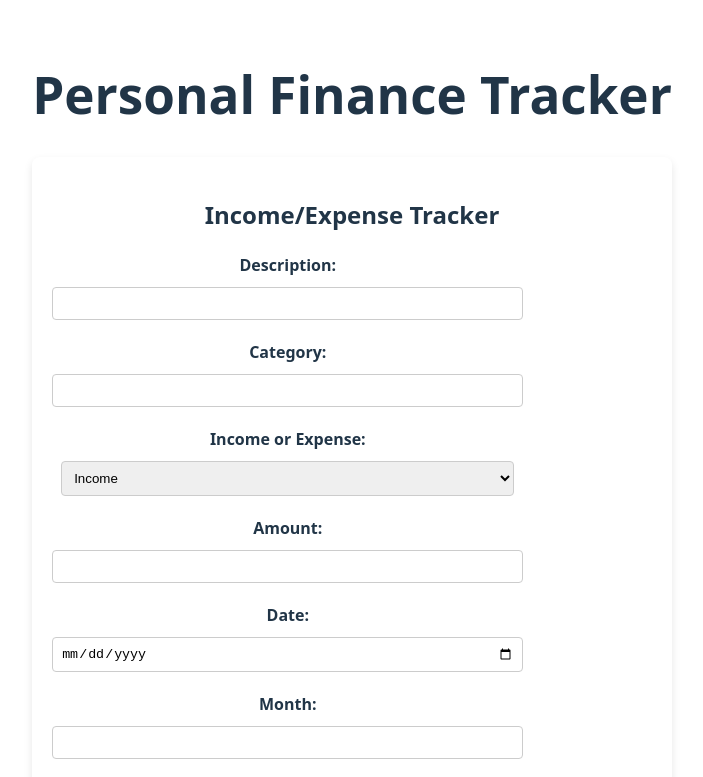
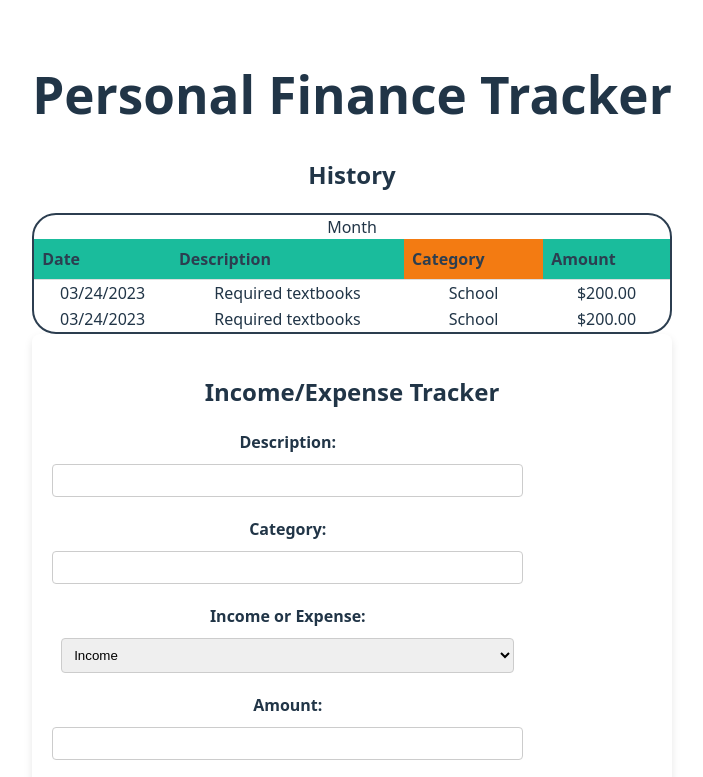
Before and after one commit to Larson04/PersonalFinanceTracker, a Svelte app: page / in a window 1280 px wide. Shown: the top 777 px of the page, without its empty margins (288-991 px from the left). Built offline with nearby package versions, Linux system fonts and the light colour scheme.

Commit message:
Start of Transaction display

```diff
--- a/index.html
+++ b/index.html
@@ -2,7 +2,6 @@
 <html lang="en">
   <head>
     <meta charset="UTF-8" />
-    <link rel="icon" type="image/svg+xml" href="/vite.svg" />
     <meta name="viewport" content="width=device-width, initial-scale=1.0" />
     <title>Personal Finance Tracker</title>
   </head>
--- a/site-plan/site-plan.css
+++ b/site-plan/site-plan.css
@@ -6,25 +6,26 @@ Fonts are separated by a | */
 
 :root {
   /* change the values below to your colors from your palette */
-  --primary-color: #FF6523   ;
-  --secondary-color: #1982C4 ;
-  --accent1-color: #FEE9AE;
-  --accent2-color: #2E3532;
+  --primary-color: #2C3E50   ;
+  --secondary-color: #E74C3C ;
+  --accent1-color: #ECF0F1;
+  --income: #1ABC9C;
+  --expense: #f37b12;
 
   /* change the values below to your chosen font(s) */
-  --heading-font: "Rock Salt";
-  --paragraph-font: Montserrat, 'Segoe UI', Tahoma, Geneva, Verdana, sans-serif;
+  --heading-font: Montserrat, sans-serif;
+  --paragraph-font: "Open Sans",sans-serif;
 
   /* these colors below should be chosen from among your palette colors above */
-  --headline-color-on-white: #FF6523;  /* headlines on a white background */
-  --headline-color-on-color: #2E3532; /* headlines on a colored background */
+  --headline-color-on-white: var(--primary-color);  /* headlines on a white background */
+  --headline-color-on-color: var(--secondary-color); /* headlines on a colored background */
   --paragraph-color-on-white: #2E3532; /* paragraph text on a white background */
-  --paragraph-color-on-color: #EFF2F2; /* paragraph text on a colored background */
-  --paragraph-background-color: #1982C4  ;
-  --nav-link-color: #FEE9AE;
-  --nav-background-color: #1982C4;
-  --nav-hover-link-color: #FEE9AE;
-  --nav-hover-background-color: #FF6523;
+  --paragraph-color-on-color: var(--accent1-color); /* paragraph text on a colored background */
+  --paragraph-background-color: var(--secondary-color)  ;
+  --nav-link-color: var(--accent1-color);
+  --nav-background-color: var(--secondary-color);
+  --nav-hover-link-color: var(--primary-color);
+  --nav-hover-background-color: var(--expense);
 }
 
 
@@ -63,7 +64,7 @@ header {
   padding: 1em;
   text-align: center;
   color: var(--headline-color-on-color);
-  background-color: #FF6523;
+  background-color: var(--primary-color);
 }
 header > h1, header > h2 {
   color: var(--headline-color-on-color);
@@ -97,8 +98,11 @@ p {
 .accent1 {
   background-color: var(--accent1-color);
 }
-.accent2{
-  background-color: var(--accent2-color);
+.income{
+  background-color: var(--income);
+}
+.expense{
+  background-color: var(--expense);
 }
 
 p.colored {
--- a/src/App.svelte
+++ b/src/App.svelte
@@ -1,5 +1,6 @@
 <script>
   import InputForm from './lib/InputForm.svelte';
+  import TransactionTable from './lib/TransactionTable.svelte';
 </script>
 
 <header id="header">
@@ -12,7 +13,9 @@
     <h1>Personal Finance Tracker</h1>
   </div>
   <div class="main"></div>
-  <div class="listings"></div>
+  <div class="listings">
+    <TransactionTable />
+  </div>
 
   <div id="inputForm">
     <InputForm />
--- a/src/js/utils.js
+++ b/src/js/utils.js
@@ -0,0 +1,20 @@
+// retrieve data from localstorage
+export function getLocalStorage(key) {
+    const data = localStorage.getItem(key);
+    if (data) {
+      try {
+        const parsedData = JSON.parse(data);
+
+        // Ensure the returned data is an array, even if it's a single object
+        return Array.isArray(parsedData) ? parsedData : [parsedData];
+      } catch (e) {
+        return 'Parsing Error'
+      }
+    }
+    return []; // Return empty array if nothing is in localStorage
+}
+
+// save data to local storage
+export function setLocalStorage(key, data) {
+localStorage.setItem(key, JSON.stringify(data));
+}
--- a/src/lib/ExpenseForm.svelte
+++ /dev/null
@@ -1,3 +0,0 @@
-<script>
-
-</script>
--- /dev/null
+++ b/src/lib/TransactionEntry.svelte
@@ -0,0 +1,26 @@
+<script>
+    import { getLocalStorage } from '../js/utils.js';
+
+    let date = '03/24/2023'
+    let description = 'Required textbooks'
+    let category = 'School'
+    let amount = '200.00'
+
+    const data = getLocalStorage('expense')
+    console.log(data)
+
+
+</script>
+
+<tr>
+    <td>{date}</td>
+    <td>{description}</td>
+    <td>{category}</td>
+    <td>${amount}</td>
+</tr>
+<tr>
+    <td>{date}</td>
+    <td>{description}</td>
+    <td>{category}</td>
+    <td>${amount}</td>
+</tr>
--- /dev/null
+++ b/src/lib/TransactionTable.svelte
@@ -0,0 +1,58 @@
+<script>
+    import TransactionEntry from "./TransactionEntry.svelte"
+</script>
+
+<h2>History</h2>
+<div class="container">
+    <table>
+        <caption>Month</caption>
+        <thead>
+            <tr>
+                <th class="income">Date</th>
+                <th class="income">Description</th>
+                <th class="expense">Category</th>
+                <th class="income">Amount</th>
+            </tr>
+        </thead>
+        <tbody>
+            <TransactionEntry />
+        </tbody>
+    </table>
+</div>
+
+<style>
+    .container {
+        border: 2px solid #2C3E50;
+        border-radius: 24px;
+        display: flex;
+        justify-content: center;
+        align-items: center;
+
+    }
+
+    table {
+        width: 100%;
+        border-collapse: collapse;
+    }
+
+
+    th, td {
+        padding: 8px;
+        text-align: left;
+        border-bottom: 1px solid #ddd;
+    }
+
+    th {
+        color: #2C3E50;
+    }
+
+    .income {
+        background-color: #1ABC9C;
+
+    }
+
+    .expense {
+        background-color: #f37b12;
+
+    }
+</style>
--- a/src/public/categories.json
+++ b/src/public/categories.json
@@ -1,6 +1,6 @@
 {
     "category":[
-        1:"school",
+        "school",
         "work",
         "fun",
         "other"
```
Also changed, not shown: site-plan/site-plan.html (+27 -48 lines), src/lib/Counter.svelte (deleted, +0 -10 lines).
